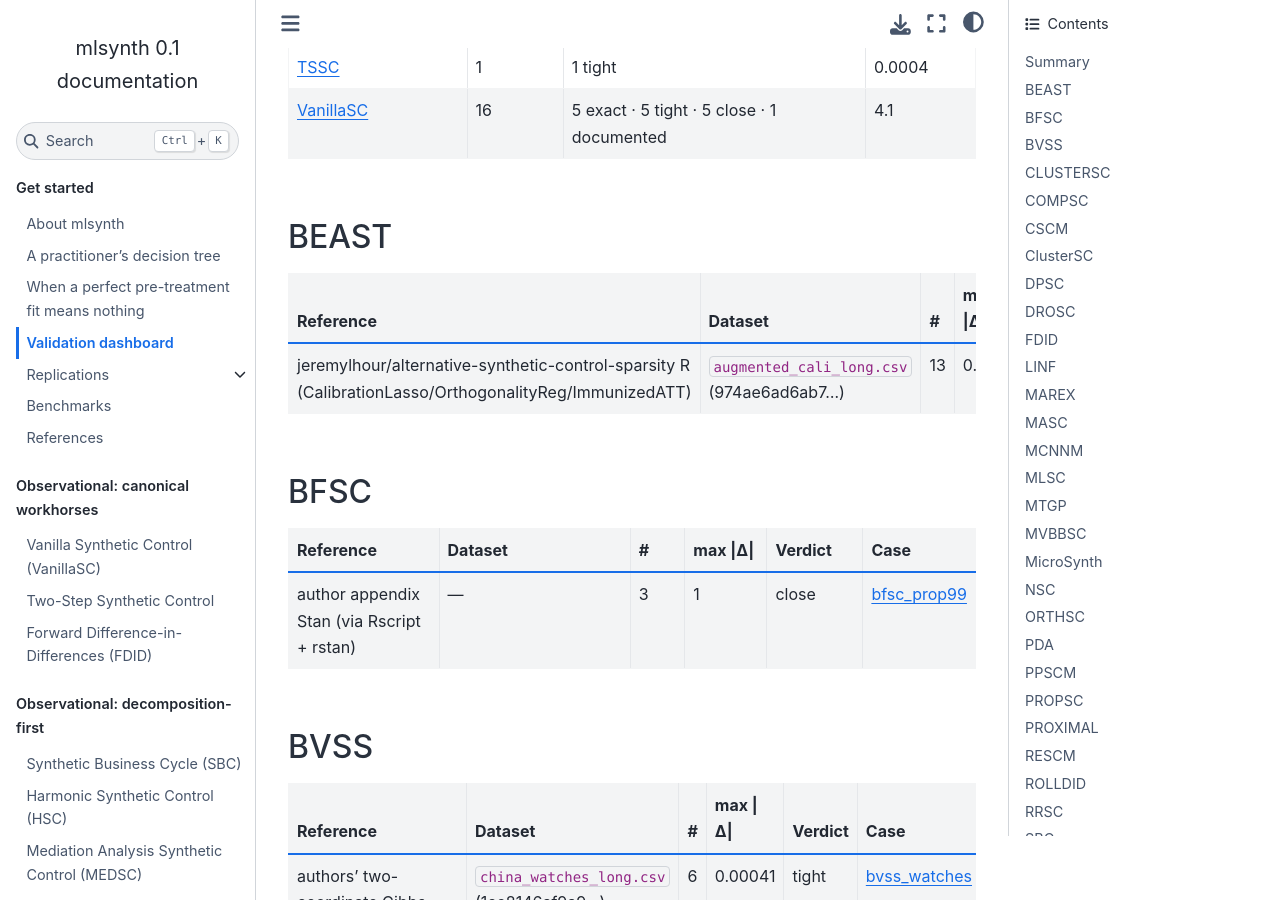
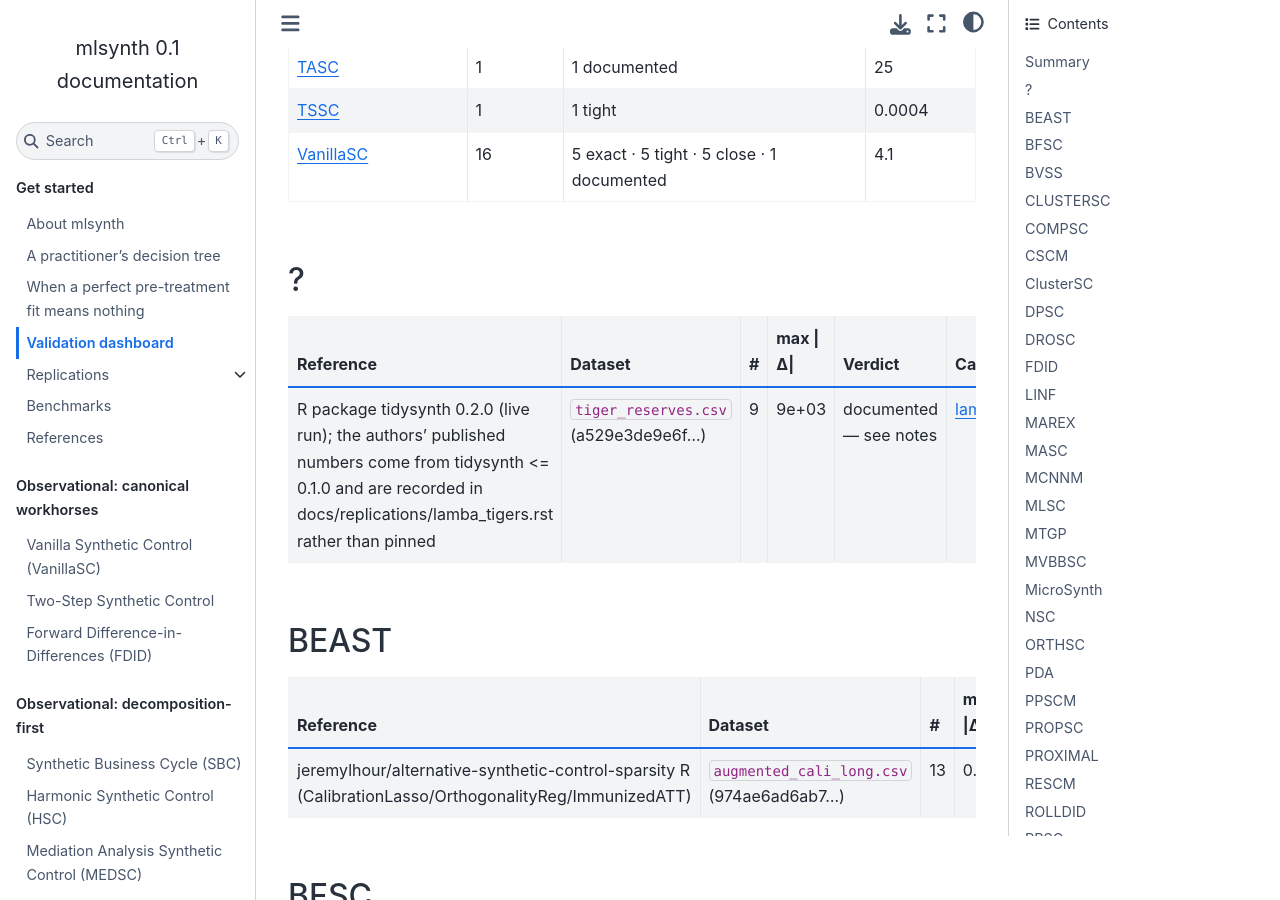
Before and after one commit to jgreathouse9/mlsynth, a Sphinx documentation site: the page built from docs/validation.rst, in a window 1280 px wide and 900 px high, scrolled down 2304 px. Built offline with Sphinx 7.4.7 and the Sphinx Book theme 1.1.4, drawn with Linux system fonts in a browser that asks for light colours; some of the changed text lies outside the part shown.

Commit message:
benchmarks: refresh validation dashboard [skip ci]

```diff
--- a/docs/validation.rst
+++ b/docs/validation.rst
@@ -29,6 +29,10 @@ Summary
      - Checks
      - Agreement
      - Worst max \|Δ\|
+   * - :ref:`? <val-->`
+     - 1
+     - 1 documented
+     - 9e+03
    * - :ref:`BEAST <val-beast>`
      - 1
      - 1 tight
@@ -193,6 +197,28 @@ Summary
      - 16
      - 5 exact · 5 tight · 5 close · 1 documented
      - 4.1
+
+.. _val--:
+
+?
+----
+
+.. list-table::
+   :header-rows: 1
+   :widths: 22 28 8 12 14 16
+
+   * - Reference
+     - Dataset
+     - #
+     - max \|Δ\|
+     - Verdict
+     - Case
+   * - R package tidysynth 0.2.0 (live run); the authors' published numbers come from tidysynth <= 0.1.0 and are recorded in docs/replications/lamba_tigers.rst rather than pinned
+     - ``tiger_reserves.csv`` (a529e3de9e6f…)
+     - 9
+     - 9e+03
+     - documented — see notes
+     - `lamba_tigers <https://github.com/jgreathouse9/mlsynth/blob/main/benchmarks/cases/lamba_tigers.py>`__
 
 .. _val-beast:
 
```
Also changed, not shown: other parts of docs/validation.rst (+2 -2 lines), 1 other file.
